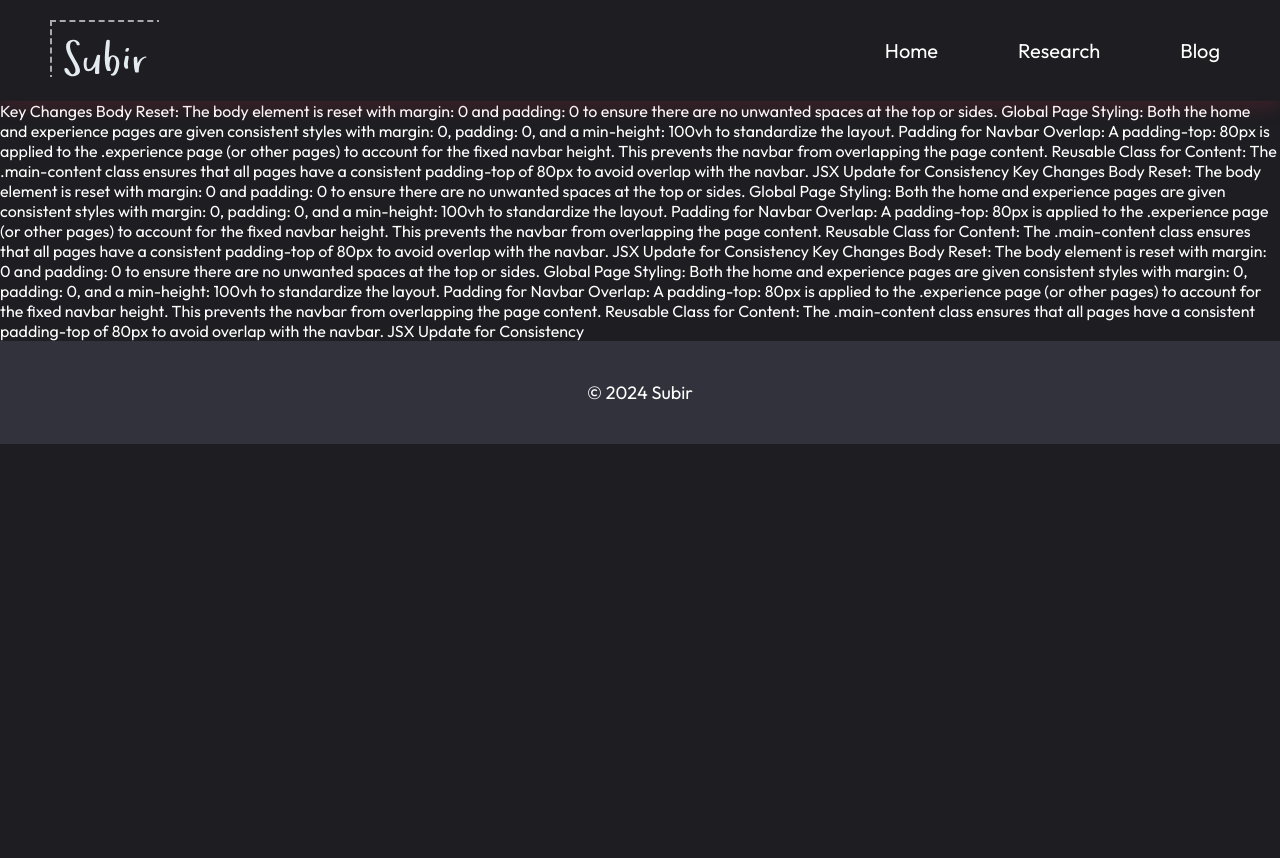
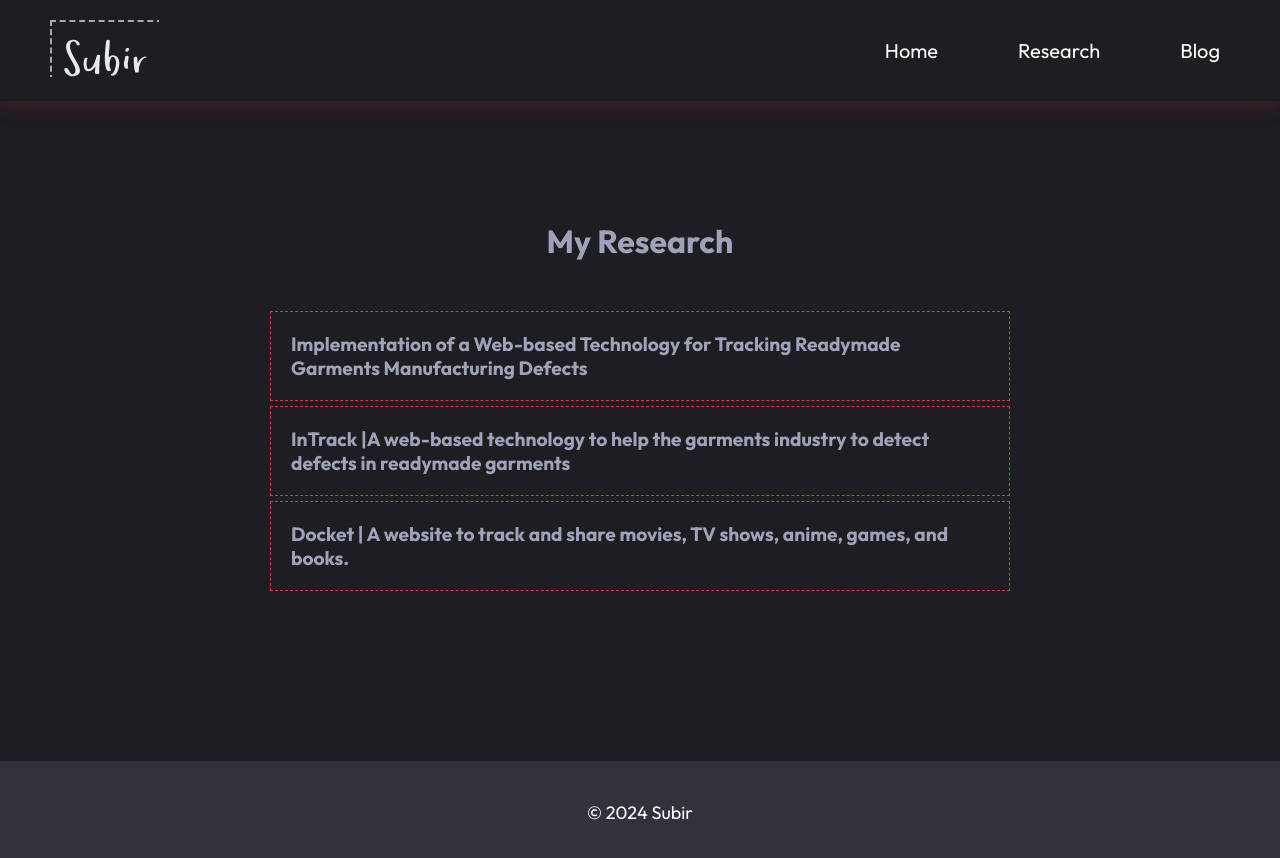
Before and after one commit to subir-raju/Portfolio_New, a React (Vite) app: page /research in a window 1280 px wide. Shown: the top 858 px of the page. Before the commit the page ends 800 px from the top, so only its background shows below. Built offline with nearby package versions, Linux system fonts and the light colour scheme.

Commit message:
sample research page created

```diff
--- a/src/Pages/Experience/Experience.jsx
+++ b/src/Pages/Experience/Experience.jsx
@@ -1,11 +1,78 @@
-import React from 'react'
+import React, { useState } from "react";
+import "./Experience.css";
 
 const Experience = () => {
+  const [selectedUniversity, setSelectedUniversity] = useState("ex1");
+
+  const experienceDetails = {
+    ex1: {
+      title: "HypeScout Pte. Ltd.",
+      position: "Full Stack Developer",
+      duration: " July 2021 - January 2023",
+      description:
+        "Currently pursuing a Master's degree in Data Science, with a focus on AI, Machine Learning, and Data Analytics. Done with all the course works, now focusing mainly on my thesis.",
+    },
+    ex2: {
+      title: "North South University",
+      position: "Masters in Computational Sciences",
+      duration: "August 2022 - May 2023",
+      description:
+        "Before starting my masters in data science in Finland, I was admitted to FUB in the Computational Sciences program for 2 semesters. But Due to long visa waiting period, I choose to move Finland, instead of Germany.",
+    },
+    NSU: {
+      title: "North South University (NSU)",
+      position: "Bachelor of Science in Computer Science & Engineering",
+      duration: "January 2017 - May 2021",
+      description:
+        "Completed my undergraduation with distinction (Magna Cum Laude). My major in bachelor was in Networking.",
+    },
+  };
+
+  const handleUniversityChange = (university) => {
+    setSelectedUniversity(university);
+  };
+
   return (
-    <div className='experience'>
-      Experience
+    <div className="education-container">
+      <h1>My Experience</h1>
+      <div className="education-content">
+        <div className="university-list">
+          <button
+            onClick={() => handleUniversityChange("ex1")}
+            className={selectedUniversity === "ex1" ? "selected" : ""}
+          >
+            HypeScout
+          </button>
+          <button
+            onClick={() => handleUniversityChange("ex2")}
+            className={selectedUniversity === "ex2" ? "selected" : ""}
+          >
+            North South University
+          </button>
+          <button
+            onClick={() => handleUniversityChange("NSU")}
+            className={selectedUniversity === "NSU" ? "selected" : ""}
+          >
+            Tampere University
+          </button>
+        </div>
+        <div className="education-details">
+          <h2>{experienceDetails[selectedUniversity].title}</h2>
+          <p>
+            <strong></strong>{" "}
+            {experienceDetails[selectedUniversity].position}
+          </p>
+          <p>
+            <strong></strong>{" "}
+            {experienceDetails[selectedUniversity].duration}
+          </p>
+          <p>
+            <strong></strong> {experienceDetails[selectedUniversity].description}
+          </p>
+        </div>
+      </div>
     </div>
-  )
-}
+  );
+};
 
-export default Experience
+export default Experience;
--- a/src/Pages/Research/Research.css
+++ b/src/Pages/Research/Research.css
@@ -1,5 +1,52 @@
-.education-container {
-  padding: 40px;
+.research-page {
+  background-color: #1d1d22;
+  color: #9EA3BA;
+  padding: 20px;
+  margin-top: 100px;
+  height: 65vh;
+}
+
+h1 {
   text-align: center;
-  height: 70vh;
+  margin-bottom: 20px;
 }
+
+.research-list {
+  display: flex;
+  flex-direction: column;
+  gap: 5px;
+  margin: 50px 250px;
+}
+
+.research-item {
+  background-color: #1d1d22;
+  padding: 10px;
+  border: 1px dashed #dc3545;
+}
+
+.research-title {
+  cursor: pointer;
+  font-size: 1.2rem;
+  color: #9EA3BA;
+  padding: 10px;
+  margin: 0;
+}
+
+.research-title.active {
+  background-color: #561d11;
+  color: #9EA3BA;
+}
+
+.research-details {
+  padding: 10px;
+  background-color: #444;
+  margin-top: 10px;
+  border-radius: 5px;
+}
+
+@media(max-width: 768px){
+  .research-page{
+    margin-top: 200px;
+    height: 65vh;
+  }
+}
--- a/src/Pages/Research/Research.jsx
+++ b/src/Pages/Research/Research.jsx
@@ -1,40 +1,64 @@
-import React from 'react'
-import './Research.css'
+import React, { useState } from "react";
+import "./Research.css";
 
 const Research = () => {
+  const [selectedResearch, setSelectedResearch] = useState(null);
+
+  const researchList = [
+    {
+      id: 1,
+      title:
+        "Implementation of a Web-based Technology for Tracking Readymade Garments Manufacturing Defects",
+      details:
+        "Readymade garments (RMG) manufacturing defects carry a significant role in reducing the quality of the products. Real-time production data tracking can play an important role to track those defects. A web-based software like InTrack can be a pioneer to produce that trackable data. InTrack is a Quality Control (QC) web-application to track RMG manufacturing defects using production line data. It requires complex architectural decisions for the backend and intricate management of frontend states and components. We have studied in-depth into the engineering of such a data intensive web-application and applicable for the RMG industies.",
+
+    },
+    {
+      id: 2,
+      title: "InTrack |A web-based technology to help the garments industry to detect defects in readymade garments",
+      details: "As part of the Senior Design Project, developed a prototype of a web-based data-driven technology that can help detect defects in manufacturing readymade garments in real->me.",
+    },
+    {
+      id: 3,
+      title: "Docket | A website to track and share movies, TV shows, anime, games, and books.",
+      details: "As part of Junior Design Projects, developed a website through which users can keep track of movies, TV shows, anime, games and books they watched/played/read or are watching/playing/ reading and pos>ng reviews/blogs.",
+    },
+  ];
+
+  const handleResearchClick = (id) => {
+    if (selectedResearch === id) {
+      setSelectedResearch(null);
+    } else {
+      setSelectedResearch(id);
+    }
+  };
+
   return (
-    <div>
-      Key Changes Body Reset: The body element is reset with margin: 0 and
-      padding: 0 to ensure there are no unwanted spaces at the top or sides.
-      Global Page Styling: Both the home and experience pages are given
-      consistent styles with margin: 0, padding: 0, and a min-height: 100vh to
-      standardize the layout. Padding for Navbar Overlap: A padding-top: 80px is
-      applied to the .experience page (or other pages) to account for the fixed
-      navbar height. This prevents the navbar from overlapping the page content.
-      Reusable Class for Content: The .main-content class ensures that all pages
-      have a consistent padding-top of 80px to avoid overlap with the navbar.
-      JSX Update for Consistency Key Changes Body Reset: The body element is
-      reset with margin: 0 and padding: 0 to ensure there are no unwanted spaces
-      at the top or sides. Global Page Styling: Both the home and experience
-      pages are given consistent styles with margin: 0, padding: 0, and a
-      min-height: 100vh to standardize the layout. Padding for Navbar Overlap: A
-      padding-top: 80px is applied to the .experience page (or other pages) to
-      account for the fixed navbar height. This prevents the navbar from
-      overlapping the page content. Reusable Class for Content: The
-      .main-content class ensures that all pages have a consistent padding-top
-      of 80px to avoid overlap with the navbar. JSX Update for Consistency Key
-      Changes Body Reset: The body element is reset with margin: 0 and padding:
-      0 to ensure there are no unwanted spaces at the top or sides. Global Page
-      Styling: Both the home and experience pages are given consistent styles
-      with margin: 0, padding: 0, and a min-height: 100vh to standardize the
-      layout. Padding for Navbar Overlap: A padding-top: 80px is applied to the
-      .experience page (or other pages) to account for the fixed navbar height.
-      This prevents the navbar from overlapping the page content. Reusable Class
-      for Content: The .main-content class ensures that all pages have a
-      consistent padding-top of 80px to avoid overlap with the navbar. JSX
-      Update for Consistency
+    <div className="research-page">
+      <h1>My Research</h1>
+
+      <div className="research-list">
+        {researchList.map((research) => (
+          <div key={research.id} className="research-item">
+            <h2
+              onClick={() => handleResearchClick(research.id)}
+              className={`research-title ${
+                selectedResearch === research.id ? "active" : ""
+              }`}
+            >
+              {research.title}
+            </h2>
+
+            {selectedResearch === research.id && (
+              <div className="research-details">
+                <p>{research.details}</p>
+              </div>
+            )}
+          </div>
+        ))}
+      </div>
     </div>
   );
-}
+};
 
-export default Research
+export default Research;
```
